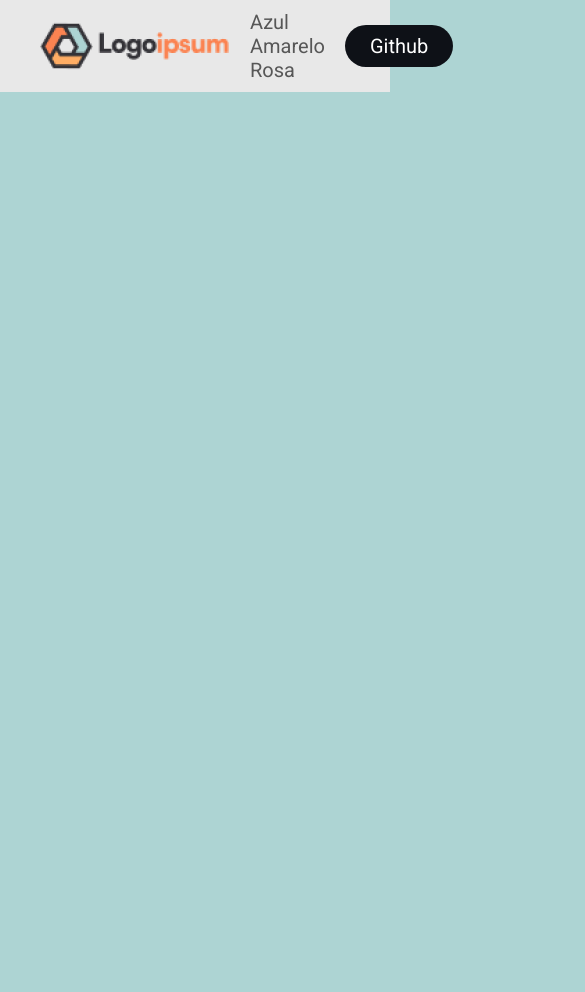
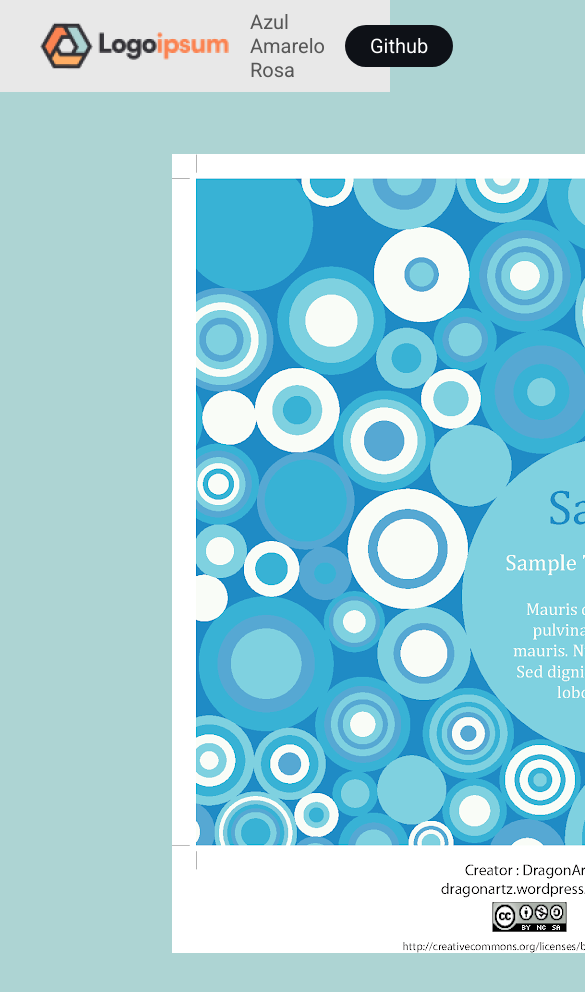
Before and after one commit to uuMnnoPedrin/LandingPage-Revisao, a plain HTML site: page index.html in a window 390 px wide. Shown: the top 992 px of the page, 585 px wide, since content can reach past the window. Before the commit the page ends 844 px from the top, so only its background shows below. Drawn offline with Linux system fonts and the light colour scheme.

Commit message:
:boom: Removendo temporariamente responsividade das imagens

```diff
--- a/loremlogo.css
+++ b/loremlogo.css
@@ -88,9 +88,9 @@ button:hover{
     align-items: center;
 }
 
-.espacamento img {
+/* .espacamento img {
     width: 50%;
-}
+} */
 
 .rodape{
     background-color: #E8E8E8;
```
